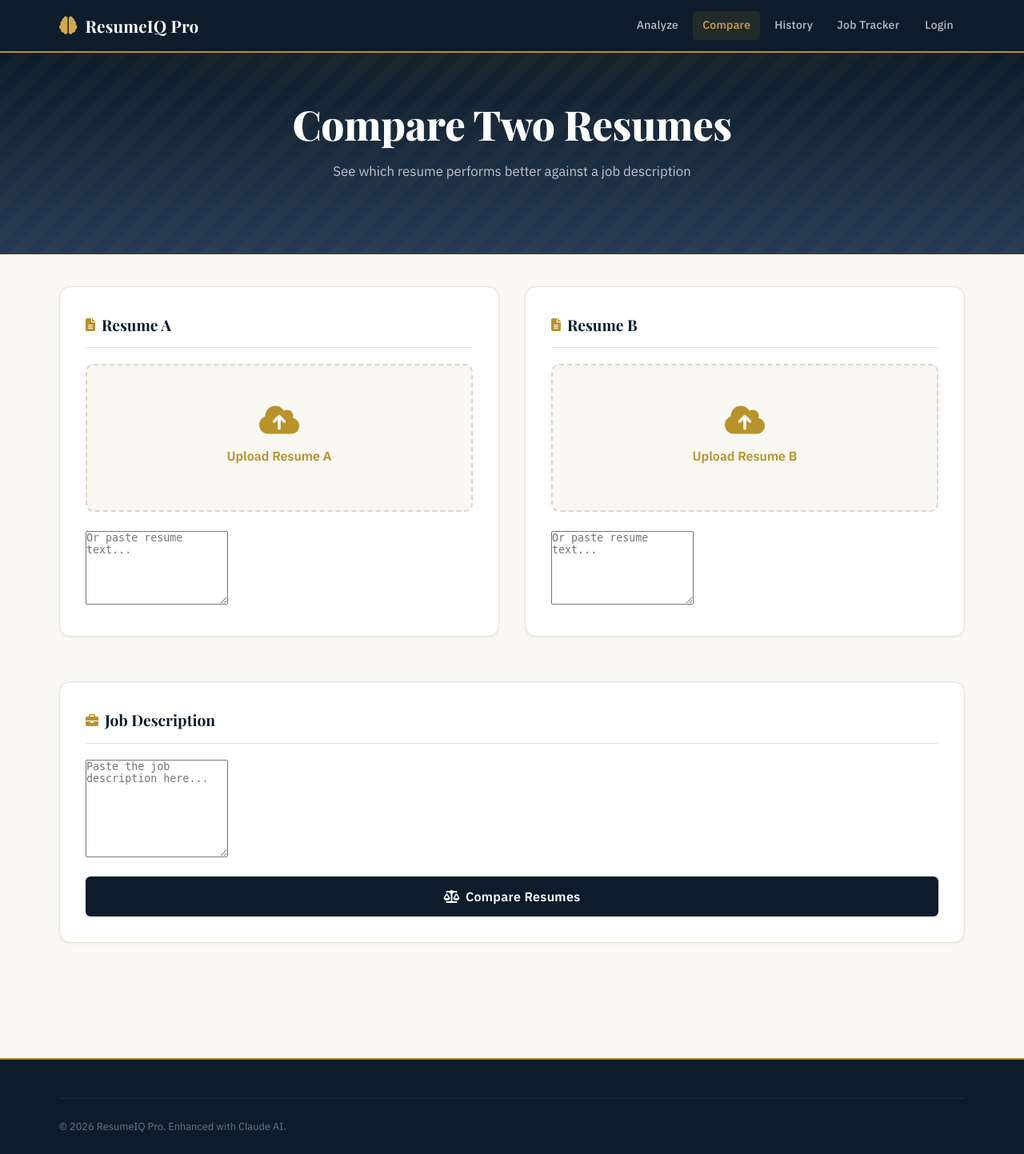
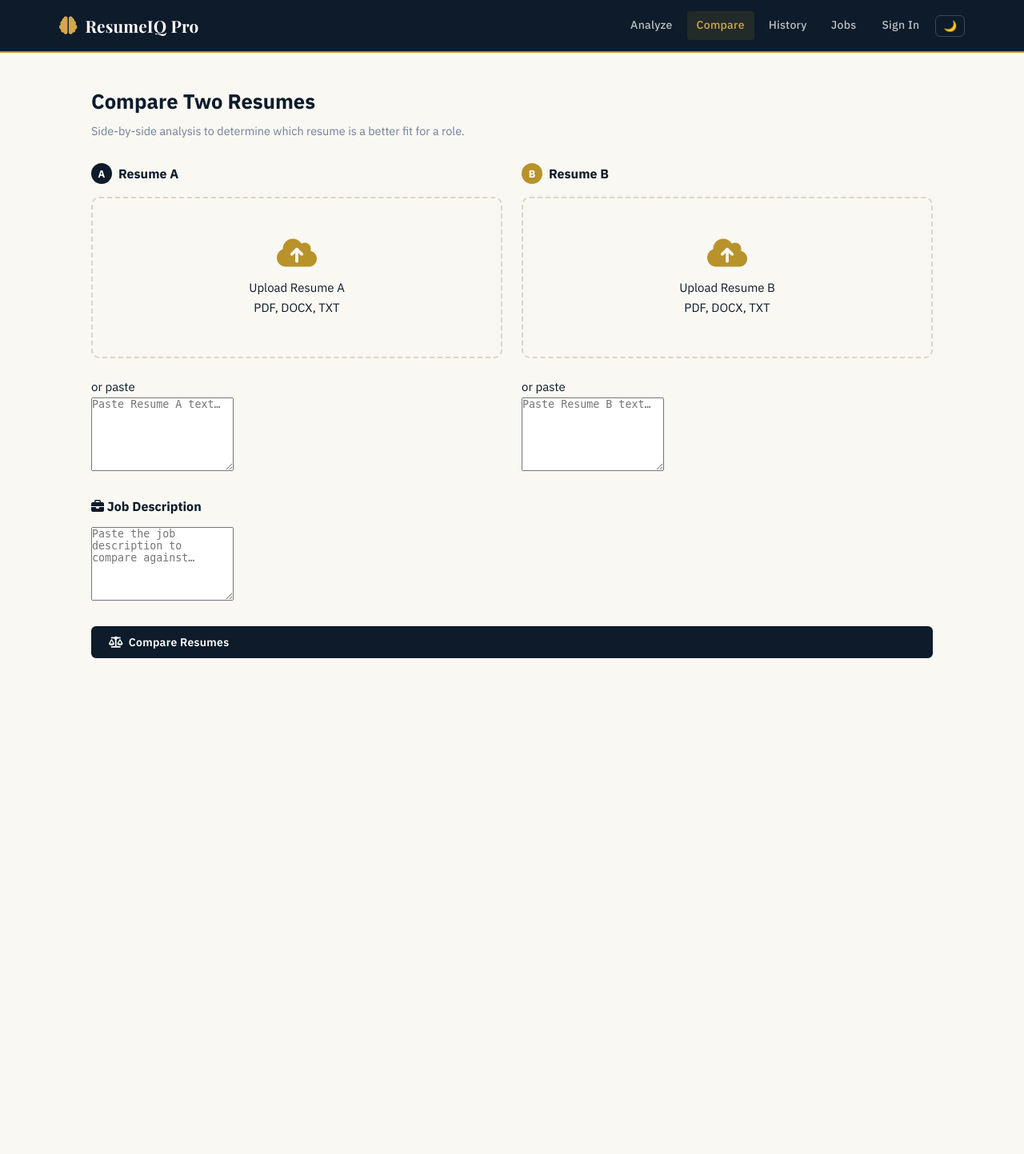
Before and after one commit to Suhas-H-N/ResumeScreener, a Flask app: page /compare-page in a window 1280 px wide. Shown: the whole page at 80% size. After the commit the page ends 823 px from the top, so only its background shows below. Run offline with Flask 3, Linux system fonts and the light colour scheme.

Commit message:
feat: add resume comparison page with dual resume upload, text input, job description matching, and side-by-side analysis interface

```diff
--- a/templates/compare.html
+++ b/templates/compare.html
@@ -3,253 +3,124 @@
 <head>
     <meta charset="UTF-8">
     <meta name="viewport" content="width=device-width, initial-scale=1.0">
-    <title>Compare Resumes - ResumeIQ Pro</title>
+    <title>Compare Resumes — ResumeIQ Pro</title>
     <link rel="stylesheet" href="{{ url_for('static', filename='style.css') }}">
     <link rel="stylesheet" href="https://cdnjs.cloudflare.com/ajax/libs/font-awesome/6.4.0/css/all.min.css">
     <style>
-        .compare-grid {
-            display: grid;
-            grid-template-columns: 1fr 1fr;
-            gap: 2rem;
-            margin-bottom: 2rem;
-        }
-        .comparison-results {
-            display: grid;
-            grid-template-columns: 1fr auto 1fr;
-            gap: 2rem;
-            align-items: center;
-        }
-        .vs-badge {
-            background: var(--navy);
-            color: white;
-            padding: 1rem;
-            border-radius: 50%;
-            font-weight: 700;
-            font-size: 1.5rem;
-            width: 60px;
-            height: 60px;
-            display: flex;
-            align-items: center;
-            justify-content: center;
-        }
-        .winner-badge {
-            background: var(--success-color);
-            color: white;
-            padding: 0.5rem 1rem;
-            border-radius: 0.5rem;
-            display: inline-block;
-            margin-top: 1rem;
-        }
-        @media (max-width: 768px) {
-            .compare-grid,
-            .comparison-results {
-                grid-template-columns: 1fr;
-            }
-            .vs-badge {
-                margin: 1rem auto;
-            }
-        }
+      .compare-layout { display:grid; grid-template-columns:1fr 1fr; gap:1.5rem; }
+      @media(max-width:768px){ .compare-layout{grid-template-columns:1fr;} }
+      .compare-metric { display:flex; justify-content:space-between; align-items:center; padding:8px 0; border-bottom:1px solid var(--border-soft); font-size:0.875rem; }
+      .compare-metric:last-child { border-bottom:none; }
     </style>
 </head>
-<body>
+<body data-page="compare">
+
 <nav class="navbar">
   <div class="container">
-            <div class="nav-brand">
-                <i class="fas fa-brain"></i>
-                <span>ResumeIQ Pro</span>
-            </div>
+    <a href="/" class="nav-brand"><i class="fas fa-brain"></i><span>ResumeIQ Pro</span></a>
     <div class="nav-links">
       <a href="/">Analyze</a>
       <a href="/compare-page" class="active">Compare</a>
       <a href="/history-page">History</a>
-                <a href="/jobs-page">Job Tracker</a>
-                <a href="/login-page" class="btn-primary" id="loginLink">Login</a>
+      <a href="/jobs-page">Jobs</a>
+      <div class="user-menu" id="userMenu" style="display:none;">
+        <button class="btn-ghost" id="userMenuButton">
+          <i class="fas fa-user-circle"></i><span id="userName">Me</span>
+        </button>
+        <div class="dropdown-menu" id="userDropdown">
+          <a href="/profile-page"><i class="fas fa-user"></i> Profile</a>
+          <div class="dropdown-divider"></div>
+          <a href="#" id="logoutBtn"><i class="fas fa-sign-out-alt"></i> Sign Out</a>
+        </div>
+      </div>
+      <a href="/login-page" class="btn-primary" id="loginLink">Sign In</a>
+      <button id="themeToggle" style="background:none;border:1px solid rgba(255,255,255,0.2);border-radius:6px;padding:5px 9px;color:white;cursor:pointer;">🌙</button>
     </div>
   </div>
 </nav>
 
-    <section class="hero">
-        <div class="container">
-            <div class="hero-content">
-                <h1>Compare Two Resumes</h1>
-                <p class="hero-subtitle">See which resume performs better against a job description</p>
+<div class="main-content">
+  <div class="container" style="max-width:1100px;">
+
+    <div style="margin-bottom:1.75rem;">
+      <h1 style="font-size:1.6rem;font-weight:700;margin-bottom:4px;">Compare Two Resumes</h1>
+      <p style="color:var(--slate-light);font-size:0.9rem;">Side-by-side analysis to determine which resume is a better fit for a role.</p>
     </div>
+
+    <form id="compareForm">
+      <!-- Two resume slots -->
+      <div class="compare-layout" style="margin-bottom:1.5rem;">
+
+        <!-- Resume A -->
+        <div class="form-card">
+          <h3 style="font-size:1rem;font-weight:700;margin-bottom:1rem;display:flex;align-items:center;gap:8px;">
+            <span style="background:var(--navy);color:white;width:26px;height:26px;border-radius:50%;display:flex;align-items:center;justify-content:center;font-size:0.8rem;font-weight:700;">A</span>
+            Resume A
+          </h3>
+          <div class="upload-area" id="uploadAreaA">
+            <div class="upload-placeholder">
+              <i class="fas fa-cloud-upload-alt upload-icon"></i>
+              <div class="upload-text">Upload Resume A</div>
+              <div class="upload-hint">PDF, DOCX, TXT</div>
             </div>
-    </section>
-
-    <main class="main-content">
-        <div class="container">
-            <div class="compare-grid">
-                <!-- Resume A -->
-                <div class="card">
-                    <h3><i class="fas fa-file-alt"></i> Resume A</h3>
-                    <div class="upload-area" id="uploadAreaA">
-                        <input type="file" id="resumeFileA" accept=".pdf,.docx,.txt" hidden>
-                        <div class="upload-placeholder">
-                            <i class="fas fa-cloud-upload-alt"></i>
-                            <p><span class="upload-link">Upload Resume A</span></p>
+            <div class="file-preview" id="filePreviewA" style="display:none;">
+              <i class="fas fa-file-pdf"></i>
+              <div class="file-info">
+                <div class="file-name" id="fileNameA">—</div>
+                <div class="file-size" id="fileSizeA">—</div>
               </div>
+              <button type="button" class="btn-remove" id="removeBtnA"><i class="fas fa-times"></i></button>
             </div>
-                    <textarea id="resumeTextA" rows="6" placeholder="Or paste resume text..."></textarea>
+            <input type="file" id="resumeAFile" accept=".pdf,.docx,.doc,.txt" style="display:none;">
+          </div>
+          <div class="form-divider"><span>or paste</span></div>
+          <textarea id="resumeAText" class="form-textarea" placeholder="Paste Resume A text…" rows="6"></textarea>
         </div>
 
         <!-- Resume B -->
-                <div class="card">
-                    <h3><i class="fas fa-file-alt"></i> Resume B</h3>
+        <div class="form-card">
+          <h3 style="font-size:1rem;font-weight:700;margin-bottom:1rem;display:flex;align-items:center;gap:8px;">
+            <span style="background:var(--gold);color:white;width:26px;height:26px;border-radius:50%;display:flex;align-items:center;justify-content:center;font-size:0.8rem;font-weight:700;">B</span>
+            Resume B
+          </h3>
           <div class="upload-area" id="uploadAreaB">
-                        <input type="file" id="resumeFileB" accept=".pdf,.docx,.txt" hidden>
             <div class="upload-placeholder">
-                            <i class="fas fa-cloud-upload-alt"></i>
-                            <p><span class="upload-link">Upload Resume B</span></p>
+              <i class="fas fa-cloud-upload-alt upload-icon"></i>
+              <div class="upload-text">Upload Resume B</div>
+              <div class="upload-hint">PDF, DOCX, TXT</div>
             </div>
+            <div class="file-preview" id="filePreviewB" style="display:none;">
+              <i class="fas fa-file-pdf"></i>
+              <div class="file-info">
+                <div class="file-name" id="fileNameB">—</div>
+                <div class="file-size" id="fileSizeB">—</div>
               </div>
-                    <textarea id="resumeTextB" rows="6" placeholder="Or paste resume text..."></textarea>
+              <button type="button" class="btn-remove" id="removeBtnB"><i class="fas fa-times"></i></button>
+            </div>
+            <input type="file" id="resumeBFile" accept=".pdf,.docx,.doc,.txt" style="display:none;">
+          </div>
+          <div class="form-divider"><span>or paste</span></div>
+          <textarea id="resumeBText" class="form-textarea" placeholder="Paste Resume B text…" rows="6"></textarea>
         </div>
       </div>
 
-            <!-- Job Description -->
-            <div class="card">
-                <h3><i class="fas fa-briefcase"></i> Job Description</h3>
-                <textarea id="jobDescription" rows="8" placeholder="Paste the job description here..."></textarea>
-                <button class="btn-primary btn-large" id="compareBtn" style="margin-top: 1rem;">
+      <!-- Job description -->
+      <div class="form-card" style="margin-bottom:1.5rem;">
+        <h3 style="font-size:1rem;font-weight:700;margin-bottom:0.75rem;"><i class="fas fa-briefcase"></i> Job Description</h3>
+        <textarea id="compareJobDesc" class="form-textarea" placeholder="Paste the job description to compare against…" rows="6" required></textarea>
+      </div>
+
+      <button type="submit" class="btn btn-primary btn-lg" id="compareBtn" style="width:100%;">
         <i class="fas fa-balance-scale"></i> Compare Resumes
       </button>
-            </div>
-
-            <!-- Loading -->
-            <div class="loading-state" id="loadingState" style="display: none;">
-                <div class="spinner"></div>
-                <p>Comparing resumes...</p>
-            </div>
+    </form>
 
     <!-- Results -->
-            <div id="resultsSection" style="display: none;">
-                <h2 style="text-align: center; margin-bottom: 2rem;">Comparison Results</h2>
+    <div id="compareResults" style="display:none;margin-top:2rem;"></div>
 
-                <div class="comparison-results">
-                    <!-- Resume A Results -->
-                    <div class="card">
-                        <h3 id="resumeAName">Resume A</h3>
-                        <div class="score-value" id="scoreA" style="color: var(--navy);">--</div>
-                        <p>Match Score</p>
-                        <div class="score-value" id="atsScoreA" style="color: var(--navy); font-size: 2rem;">--</div>
-                        <p>ATS Score</p>
-                        <div id="winnerBadgeA"></div>
-                    </div>
-
-                    <!-- VS Badge -->
-                    <div class="vs-badge">VS</div>
-
-                    <!-- Resume B Results -->
-                    <div class="card">
-                        <h3 id="resumeBName">Resume B</h3>
-                        <div class="score-value" id="scoreB" style="color: var(--navy);">--</div>
-                        <p>Match Score</p>
-                        <div class="score-value" id="atsScoreB" style="color: var(--navy); font-size: 2rem;">--</div>
-                        <p>ATS Score</p>
-                        <div id="winnerBadgeB"></div>
   </div>
 </div>
 
-                <div class="card" style="margin-top: 2rem;">
-                    <h3>Detailed Breakdown</h3>
-                    <div id="detailsSection"></div>
-                </div>
-            </div>
-        </div>
-    </main>
-
-    <footer class="footer">
-        <div class="container">
-            <div class="footer-bottom">
-                <p>&copy; 2026 ResumeIQ Pro. Enhanced with Claude AI.</p>
-            </div>
-        </div>
-    </footer>
-
-    <script>
-        let fileA = null, fileB = null;
-
-        // Setup file uploads
-        ['A', 'B'].forEach(letter => {
-            const area = document.getElementById(`uploadArea${letter}`);
-            const input = document.getElementById(`resumeFile${letter}`);
-
-            area.addEventListener('click', () => input.click());
-            input.addEventListener('change', () => {
-                if (letter === 'A') fileA = input.files[0];
-                else fileB = input.files[0];
-            });
-        });
-
-        document.getElementById('compareBtn').addEventListener('click', async () => {
-            const textA = document.getElementById('resumeTextA').value.trim();
-            const textB = document.getElementById('resumeTextB').value.trim();
-            const jobDesc = document.getElementById('jobDescription').value.trim();
-
-            if ((!fileA && !textA) || (!fileB && !textB)) {
-                alert('Please provide both resumes');
-                return;
-            }
-
-            if (!jobDesc) {
-                alert('Please provide a job description');
-                return;
-            }
-
-            const formData = new FormData();
-            if (fileA) formData.append('resume_a_file', fileA);
-            else formData.append('resume_a', textA);
-
-            if (fileB) formData.append('resume_b_file', fileB);
-            else formData.append('resume_b', textB);
-
-            formData.append('job_description', jobDesc);
-
-            document.getElementById('loadingState').style.display = 'block';
-            document.getElementById('resultsSection').style.display = 'none';
-
-            try {
-                const response = await fetch('/api/compare', {
-                    method: 'POST',
-                    body: formData
-                });
-
-                const data = await response.json();
-
-                if (!response.ok) throw new Error(data.error);
-
-                displayResults(data);
-            } catch (error) {
-                alert(error.message || 'Comparison failed');
-            } finally {
-                document.getElementById('loadingState').style.display = 'none';
-            }
-        });
-
-        function displayResults(data) {
-            document.getElementById('resultsSection').style.display = 'block';
-
-            document.getElementById('resumeAName').textContent = data.resume_a_name;
-            document.getElementById('resumeBName').textContent = data.resume_b_name;
-
-            document.getElementById('scoreA').textContent = data.resume_a.match_score + '%';
-            document.getElementById('scoreB').textContent = data.resume_b.match_score + '%';
-
-            document.getElementById('atsScoreA').textContent = data.resume_a.ats_score + '%';
-            document.getElementById('atsScoreB').textContent = data.resume_b.ats_score + '%';
-
-            // Show winner
-            if (data.winner === 'A') {
-                document.getElementById('winnerBadgeA').innerHTML = '<span class="winner-badge">🏆 Winner</span>';
-                document.getElementById('winnerBadgeB').innerHTML = '';
-            } else {
-                document.getElementById('winnerBadgeB').innerHTML = '<span class="winner-badge">🏆 Winner</span>';
-                document.getElementById('winnerBadgeA').innerHTML = '';
-            }
-
-            document.getElementById('resultsSection').scrollIntoView({ behavior: 'smooth' });
-        }
-    </script>
+<script src="{{ url_for('static', filename='app.js') }}"></script>
 </body>
 </html>
```
Lines whose indentation alone changed are shown as unchanged.
